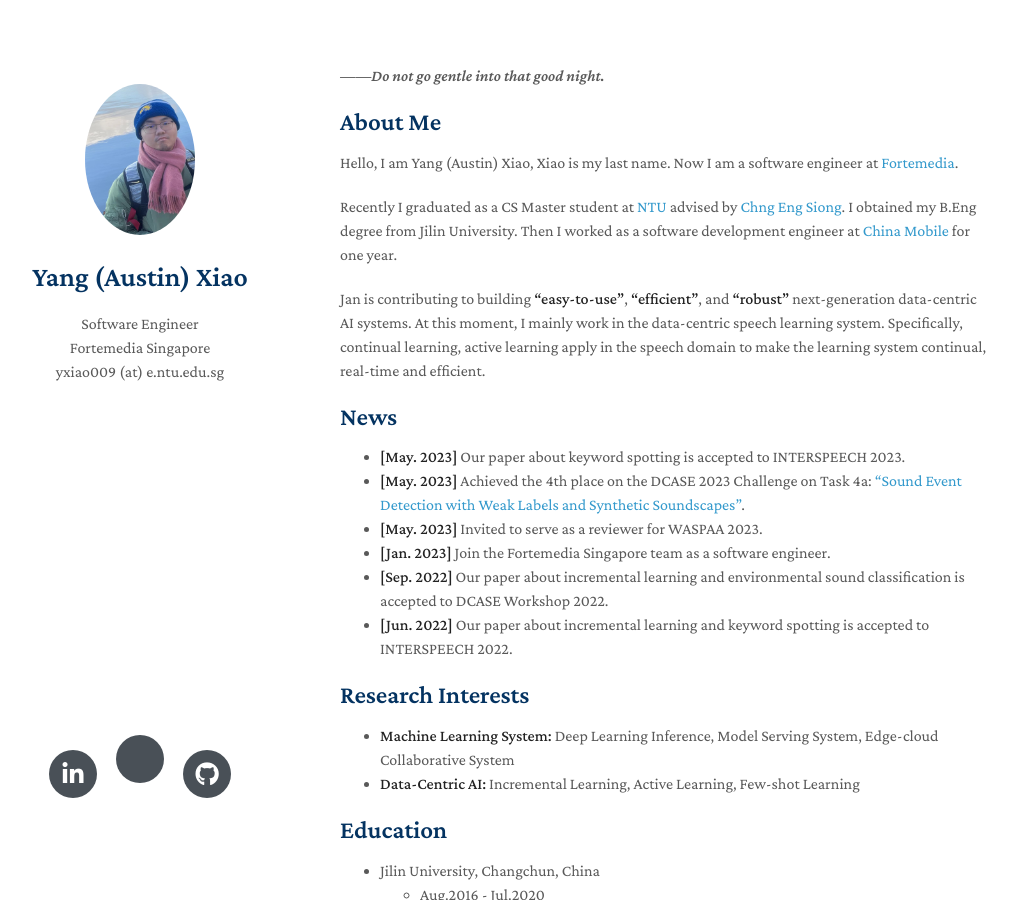
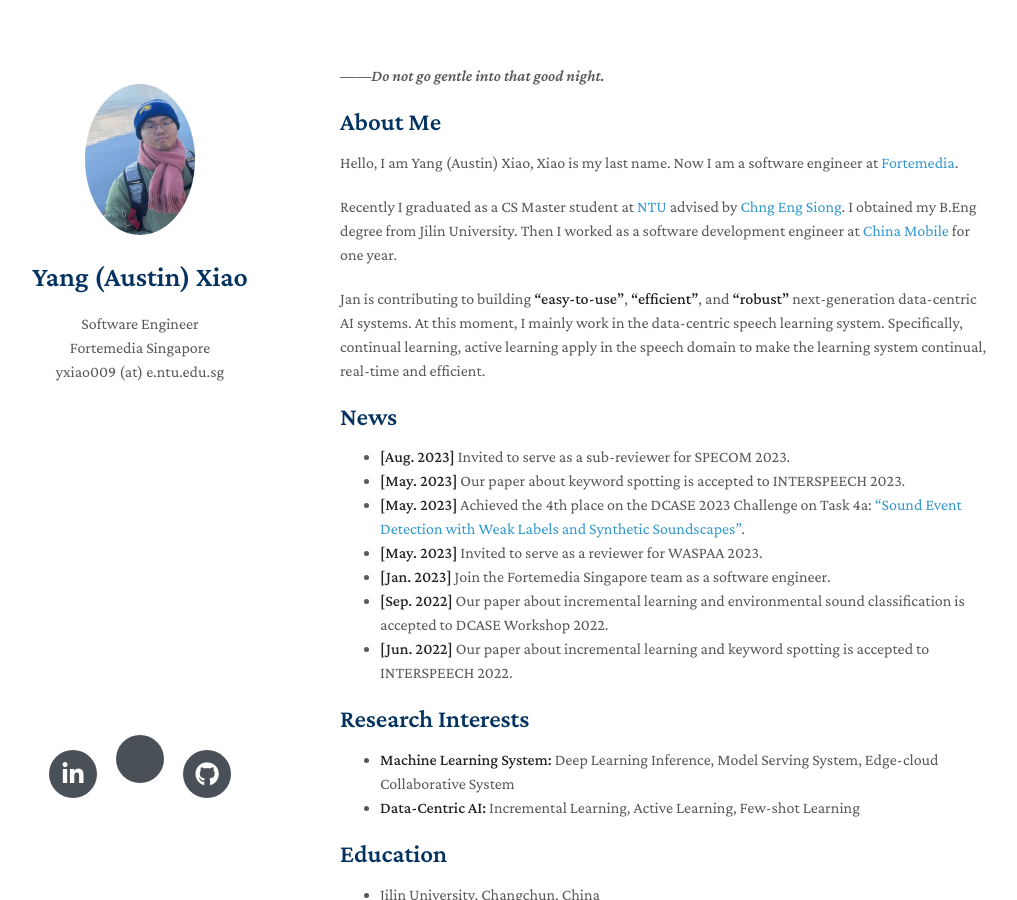
Before and after one commit to swagshaw/swagshaw.github.io, a Jekyll site: the page built from index.md, in a window 1280 px wide and 900 px high. Shown: the whole window, without its empty margins (130-1147 px from the left). Built offline with Jekyll 4.4.1, drawn with Linux system fonts in a browser that asks for light colours; nearby versions of some CDN libraries; a style sheet for code colours, icons or effects is not loaded.

Commit message:
Update index.md

```diff
--- a/index.md
+++ b/index.md
@@ -12,6 +12,7 @@ Jan is contributing to building **"easy-to-use"**, **"efficient"**, and  **"robu
 
 
 ## News
+- **[Aug. 2023]** Invited to serve as a sub-reviewer for SPECOM 2023.
 - **[May. 2023]** Our paper about keyword spotting is accepted to INTERSPEECH 2023.
 - **[May. 2023]** Achieved the 4th place on the DCASE 2023 Challenge on Task 4a: ["Sound Event Detection with Weak Labels and Synthetic Soundscapes"](https://dcase.community/challenge2023/task-sound-event-detection-with-weak-labels-and-synthetic-soundscapes-results).
 - **[May. 2023]** Invited to serve as a reviewer for WASPAA 2023.
```
